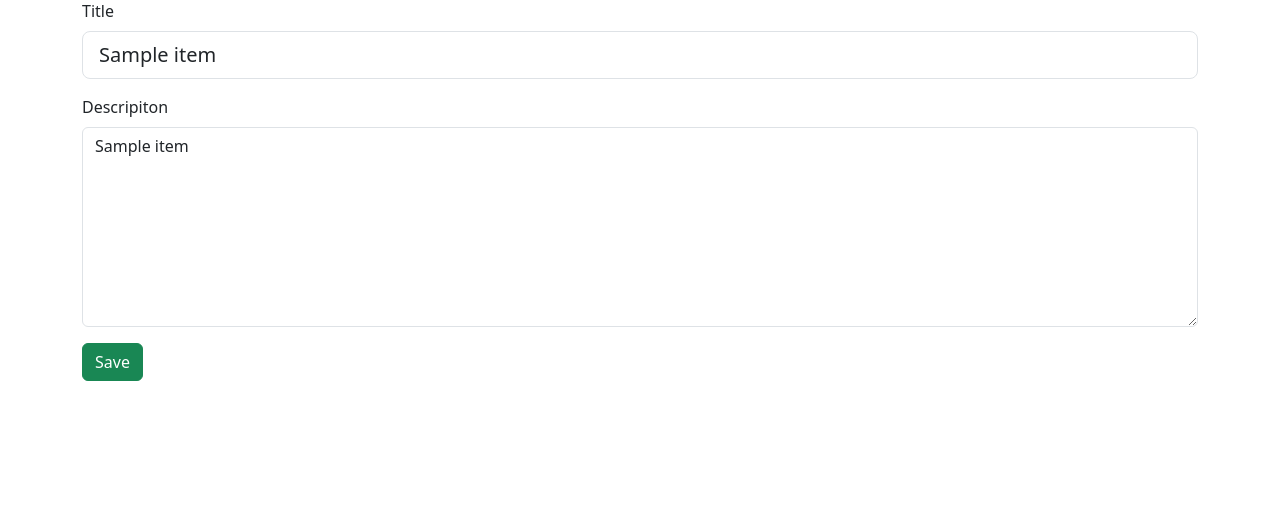
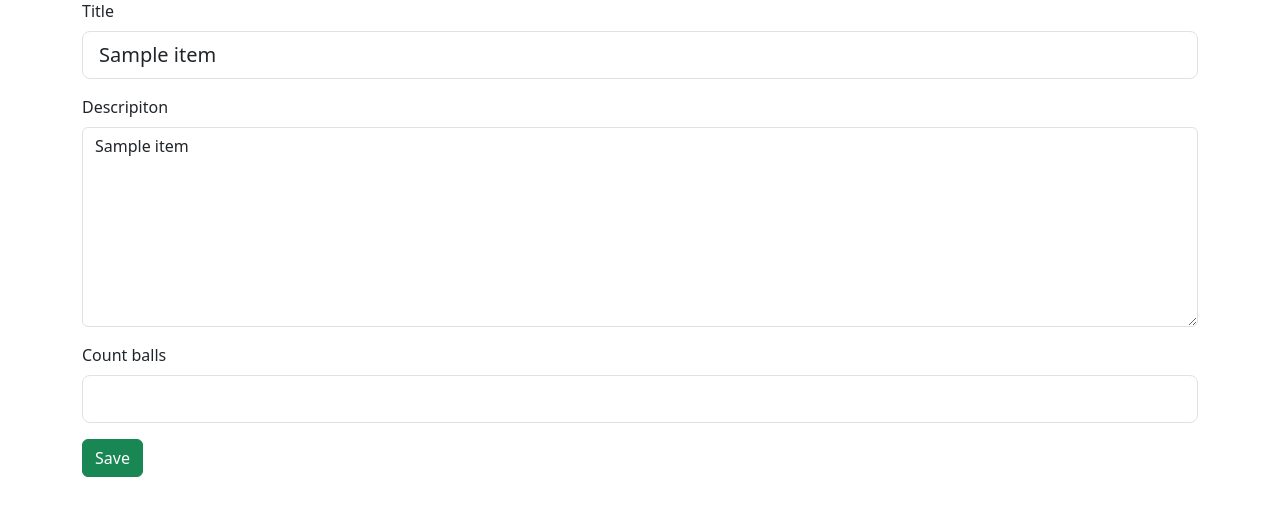
Before and after one commit to NevLax/toDo, a Flask app: template src/templates/todo-edit.html in a window 1280 px wide. Shown: the part 58-574 px from the top of the page. Run offline with Flask 3, Linux system fonts and the light colour scheme; the template is opened without the code that fills it: most values are stand-ins (such as "Sample title", 1, 10 or a date in 2020); some libraries are stand-ins or nearby versions.

Commit message:
add progress count and progress bar on main page

```diff
--- a/src/app.py
+++ b/src/app.py
@@ -16,7 +16,8 @@ id INTEGER PRIMARY KEY,
 uuid TEXT NOT NULL,
 title TEXT NOT NULL,
 description TEXT,
-done INTEGET NOT NULL
+done INTEGET NOT NULL,
+count INTEGER NOT NULL
 )
 ''')
 connection.commit()
@@ -36,7 +37,14 @@ def todo():
         cursor.execute('SELECT * FROM Notes')
 
         data = cursor.fetchall()
-        return render_template('todo.html', data=data)
+
+        all_c = get_all_count()
+        done_c = get_done_count()
+        count = 0
+        if (all_c):
+            count = int(done_c / (all_c / 100))
+
+        return render_template('todo.html', data=data, count=count)
     else:                       #post for add new todo
         title = request.form.get('title')
         description = request.form.get('description')
@@ -44,7 +52,7 @@ def todo():
 
         with sqlite3.connect('database.db') as notes:
             cursor = notes.cursor()
-            cursor.execute('INSERT INTO Notes (uuid, title, description, done) VALUES (?, ?, ?, 0)',
+            cursor.execute('INSERT INTO Notes (uuid, title, description, done, count) VALUES (?, ?, ?, 0, 0)',
                 (uid, title, description)
             )
             notes.commit()
@@ -59,7 +67,7 @@ def get_todo(id):
         cursor.execute('SELECT * FROM Notes WHERE uuid = ?', (str(id),))
 
         data = cursor.fetchone()
-        id, uid, title, description, done = data
+        id, uid, title, description, done, count = data
         description = markdown.markdown(description)
         item = (id, uid, title, description, done)
         return render_template('todo-item.html', item=item)
@@ -83,17 +91,18 @@ def edit_todo(id):
             cursor.execute('SELECT * FROM Notes WHERE uuid = ?', (str(id),))
 
             data = cursor.fetchone()
-            _, _, title, description, _ = data
-            return render_template('todo-edit.html', item=(title, description))
+            _, _, title, description, _, count = data
+            return render_template('todo-edit.html', item=(title, description, count))
     else:
         with sqlite3.connect('database.db') as notes:
             cursor = notes.cursor()
 
             title = request.form.get('title')
             description = request.form.get('description')
+            count = request.form.get('count')
 
-            cursor.execute('UPDATE Notes SET title = ?, description = ? WHERE uuid = ?',
-                (title, description, str(id),))
+            cursor.execute('UPDATE Notes SET title = ?, description = ?, count = ? WHERE uuid = ?',
+                (title, description, count, str(id),))
 
         return redirect(url_for('get_todo', id=id))
 
@@ -104,7 +113,7 @@ def done_todo(id):
         cursor = notes.cursor()
         cursor.execute('SELECT * FROM Notes WHERE uuid = ?', (str(id),))
 
-        _, _, _, _, done = cursor.fetchone()
+        _, _, _, _, done, _  = cursor.fetchone()
         if done:
             done = 0
         else:
@@ -114,5 +123,33 @@ def done_todo(id):
     return redirect(url_for('get_todo', id=id))
 
 
+def get_all_count():
+    with sqlite3.connect('database.db') as notes:
+        cursor = notes.cursor()
+        cursor.execute('SELECT * FROM Notes')
+
+        data = cursor.fetchall()
+
+        sum = 0
+        for todo in data:
+            _, _, _, _, _, count = todo
+            sum += count
+        return sum
+
+
+def get_done_count():
+    with sqlite3.connect('database.db') as notes:
+        cursor = notes.cursor()
+        cursor.execute('SELECT * FROM Notes WHERE done = 1')
+
+        data = cursor.fetchall()
+
+        sum = 0
+        for todo in data:
+            _, _, _, _, _, count = todo
+            sum += count
+        return sum
+
+
 if __name__ == '__main__':
     app.run()
--- a/src/templates/todo-edit.html
+++ b/src/templates/todo-edit.html
@@ -10,6 +10,10 @@
 			<label for="desc" class="form-label">Descripiton</label>
 			<textarea name="description" id="des" class="form-control" style="height: 200px">{{ item[1] }}</textarea>
 		</div>
+		<div class="mb-3">
+			<label for="cnt" class="form-label">Count balls</label>
+			<input type="number" min="0" id="cnt" value="{{ item[2] }}" name="count" class="form-control form-control-lg">
+		</div>
 		<button type="submit" class="btn btn-success ms-auto">Save</button>
 	</form>
 {% endblock %}
```
Also changed, not shown: src/templates/todo.html (+9 -2 lines).
